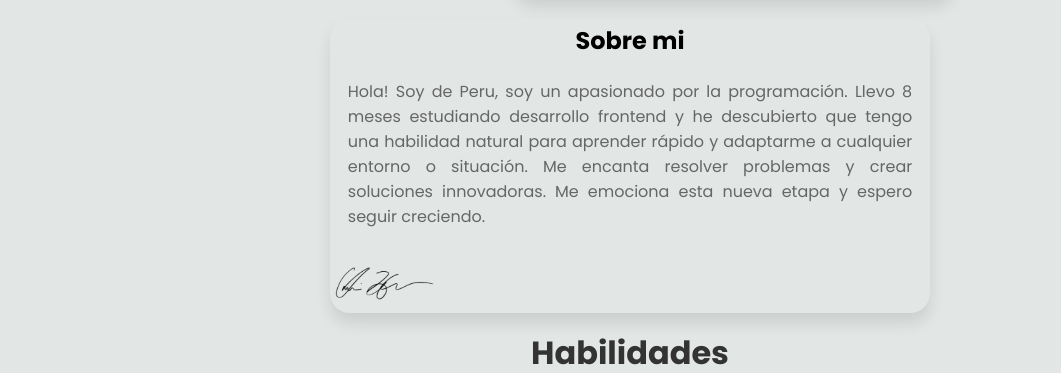
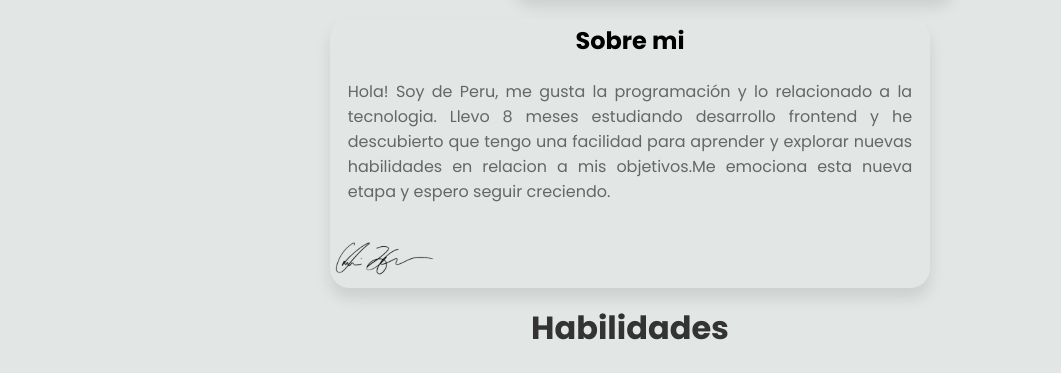
Before and after one commit to EdgardRamosB/portfolio-edgard, a plain HTML site: page index.html in a window 1280 px wide. Shown: the part 1022-1395 px from the top of the page, without its empty margins (10-1071 px from the left). Drawn offline with Linux system fonts and the light colour scheme.

Commit message:
front end

```diff
--- a/index.html
+++ b/index.html
@@ -64,7 +64,7 @@
         <!-- Sección sobre mí -->
     <section class=" sobre__mi" id="sobre" >
             <h2 class="sobre__mi__titulo" >Sobre mi</h2>
-            <p class="sobre__mi__titulo__texto" >Hola! Soy de Peru, soy un apasionado por la programación. Llevo 8 meses estudiando desarrollo frontend y he descubierto que tengo una habilidad natural para aprender rápido y adaptarme a cualquier entorno o situación. Me encanta resolver problemas y crear soluciones innovadoras. Me emociona esta nueva etapa y espero seguir creciendo.</p>
+            <p class="sobre__mi__titulo__texto" >Hola! Soy de Peru, me gusta la programación y lo relacionado a la tecnologia. Llevo 8 meses estudiando desarrollo frontend y he descubierto que tengo una facilidad para aprender y explorar nuevas habilidades en relacion a mis objetivos.Me emociona esta nueva etapa y espero seguir creciendo.</p>
             <img class="sobre__mi__firma" src="./imagenes/signature.png" alt="firma">
 
     </section>
```
